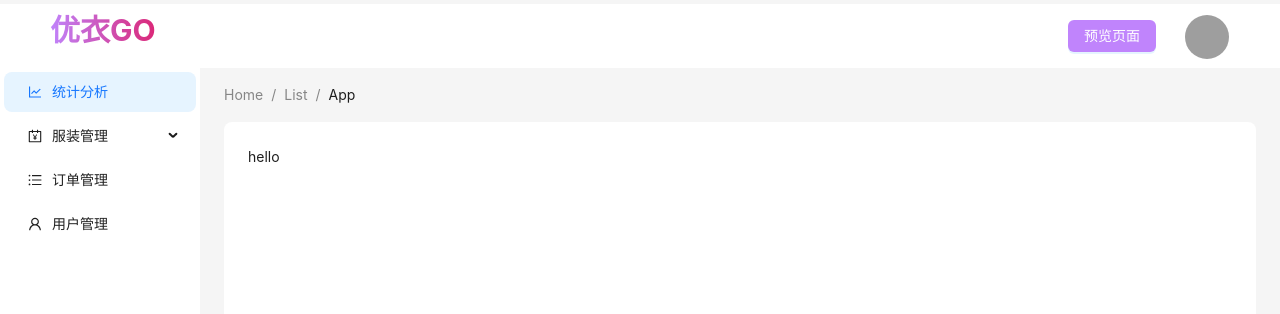
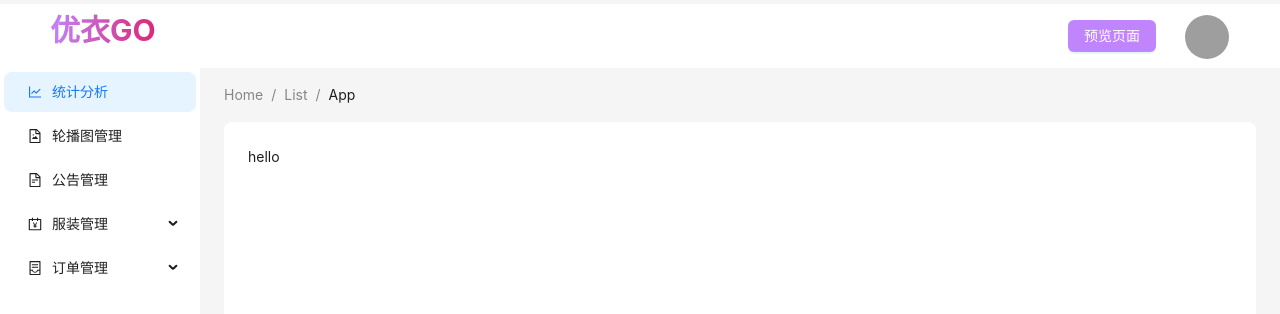
Before and after one commit to theskyworld/YouYiGO-admin-frontend, a React (Vite) app: page / in a window 1280 px wide. Shown: the top 314 px of the page. Built offline with nearby package versions, Linux system fonts and the light colour scheme; grey boxes are pictures that could not be loaded.

Commit message:
refactor: 修改MySideBar

```diff
--- a/src/components/MySideBar.tsx
+++ b/src/components/MySideBar.tsx
@@ -1,12 +1,17 @@
 import {
   AccountBookOutlined,
+  AppstoreOutlined,
+  ContainerOutlined,
+  EditOutlined,
+  FileImageOutlined,
+  FileTextOutlined,
   LineChartOutlined,
-  UnorderedListOutlined,
-  UserOutlined,
+  OrderedListOutlined,
 } from "@ant-design/icons";
 import { Menu, theme } from "antd";
 import Sider from "antd/es/layout/Sider";
 import React from "react";
+import { SIDE_BAR_ITEMS } from "../utils/constants";
 import { type AntdIconProps } from "../utils/types";
 
 type SideBarItem = {
@@ -17,39 +22,66 @@ type SideBarItem = {
   >;
   children?: SideBarItem[];
 };
-
+const {
+  STATISTICS,
+  CLOTHING,
+  ORDER,
+  ANNOUNCEMENT,
+  SLIDE,
+  CLOTHING_CATEGORY,
+  CLOTHING_LIST,
+  ORDER_LIST,
+  ORDER_COMMENT,
+} = SIDE_BAR_ITEMS;
 export const sideBarItems: SideBarItem[] = [
   {
     id: "1",
-    title: "统计分析",
+    title: STATISTICS,
     icon: LineChartOutlined,
   },
   {
     id: "2",
-    title: "服装管理",
+    title: SLIDE,
+    icon: FileImageOutlined,
+  },
+  {
+    id: "3",
+    title: ANNOUNCEMENT,
+    icon: FileTextOutlined,
+  },
+  {
+    id: "4",
+    title: CLOTHING,
     icon: AccountBookOutlined,
     children: [
       {
-        id: "2-1",
-        title: "服装管理",
-        icon: AccountBookOutlined,
+        id: "4-1",
+        title: CLOTHING_LIST,
+        icon: OrderedListOutlined,
       },
       {
-        id: "2-2",
-        title: "服装管理",
-        icon: AccountBookOutlined,
+        id: "4-2",
+        title: CLOTHING_CATEGORY,
+        icon: AppstoreOutlined,
       },
     ],
   },
   {
-    id: "3",
-    title: "订单管理",
-    icon: UnorderedListOutlined,
-  },
-  {
-    id: "4",
-    title: "用户管理",
-    icon: UserOutlined,
+    id: "5",
+    title: ORDER,
+    icon: ContainerOutlined,
+    children: [
+      {
+        id: "5-1",
+        title: ORDER_LIST,
+        icon: OrderedListOutlined,
+      },
+      {
+        id: "5-2",
+        title: ORDER_COMMENT,
+        icon: EditOutlined,
+      },
+    ],
   },
 ];
 
--- a/src/utils/constants.ts
+++ b/src/utils/constants.ts
@@ -34,3 +34,15 @@ export const CLOTHING_TABLE_COLUMNS = {
   DESCRIPTION: "服装描述",
   OPERATIONS: "操作",
 };
+
+export const SIDE_BAR_ITEMS = {
+  STATISTICS: "统计分析",
+  CLOTHING: "服装管理",
+  ANNOUNCEMENT: "公告管理",
+  SLIDE: "轮播图管理",
+  CLOTHING_LIST: "服装列表",
+  CLOTHING_CATEGORY: "服装分类",
+  ORDER: "订单管理",
+  ORDER_LIST: "订单列表",
+  ORDER_COMMENT: "订单评价",
+};
```
